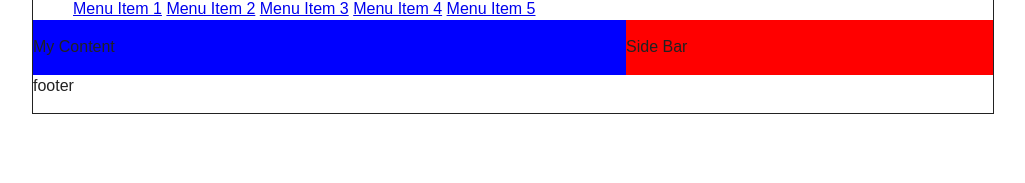
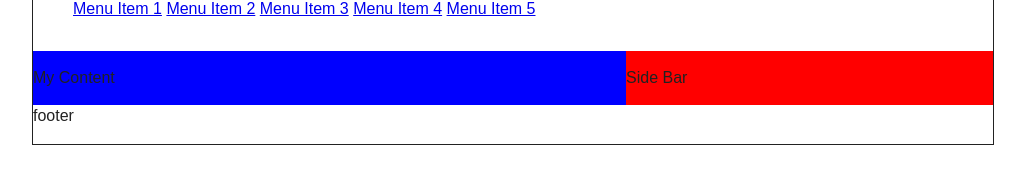
Before and after one commit to las36/jquery, a website: page src/index.html in a window 1280 px wide. Shown: the part 89-272 px from the top of the page, without its empty margins (127-1152 px from the left). Drawn offline with nearby package versions, Linux system fonts and the light colour scheme; files that its build step writes are made by us from their sources.

Commit message:
added menu height

```diff
--- a/src/css/main.css
+++ b/src/css/main.css
@@ -276,6 +276,8 @@ textarea {
 
 }
 #primary_links {
+  height: 53px;
+
 }
 #primary_links li {
 
```
